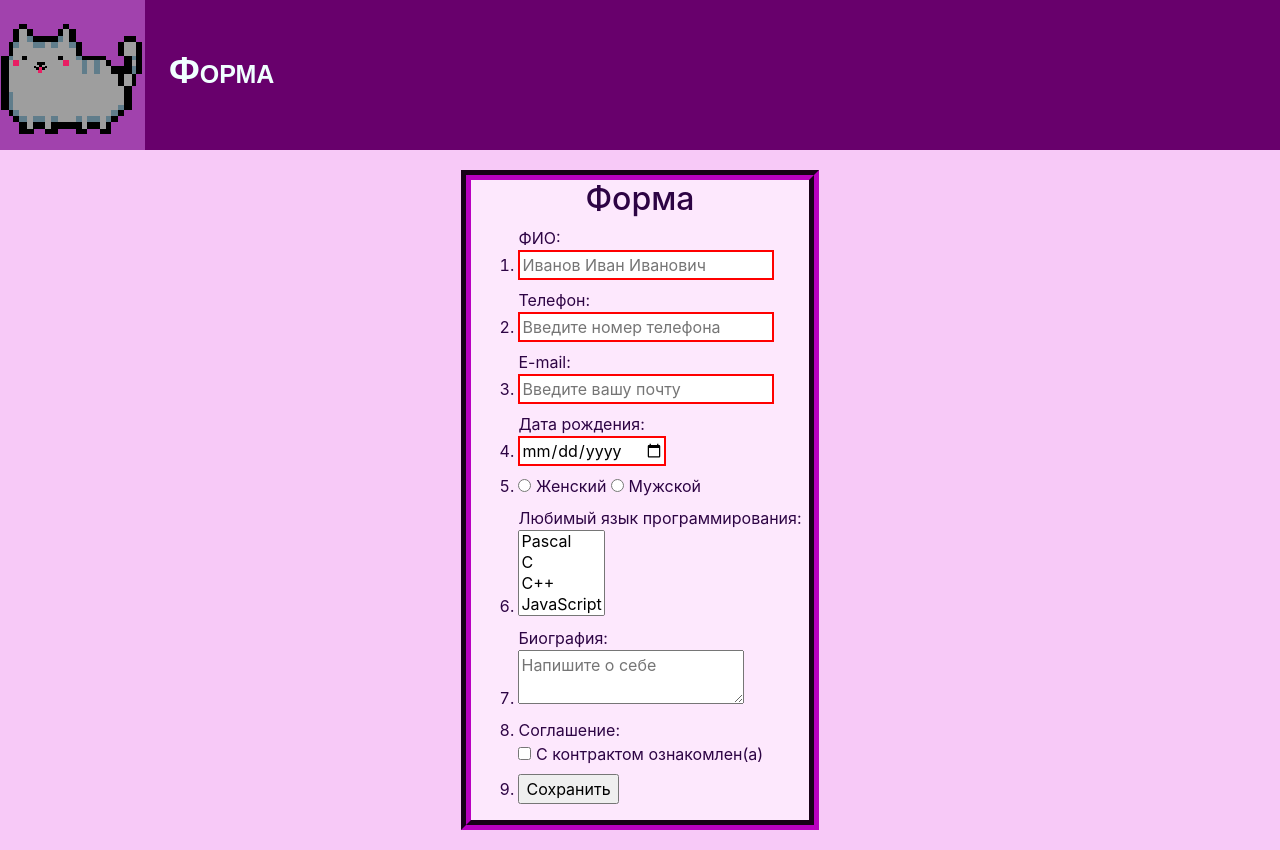
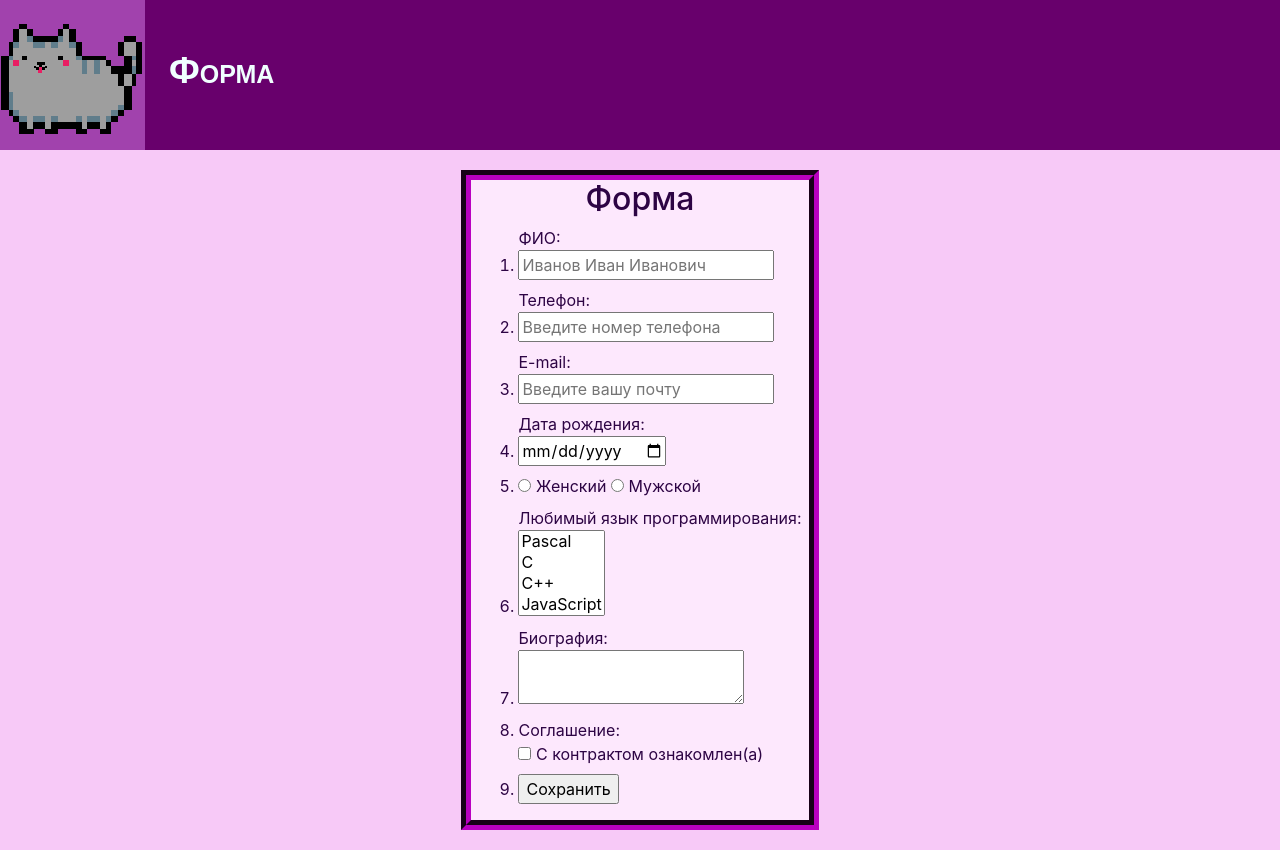
Before and after one commit to TanyaOvs/Web_second_semestr, a PHP site: page /index.php in a window 1280 px wide. Run offline with PHP 8.4, Linux system fonts and the light colour scheme.

Commit message:
Update form.php

```diff
--- a/4/form.php
+++ b/4/form.php
@@ -17,7 +17,9 @@
 </div>
 <!-- Форма -->
 <?php
+$errorsExist = FALSE;
 if (!empty($messages)) {
+  $errorsExist = TRUE;
   print('<div class="error-messages">');
   foreach ($messages as $message) {
     print($message);
@@ -35,28 +37,28 @@ if(isset($_GET['actionsCompleted']) && $_GET['actionsCompleted'] == '1') {
         <ol>
             <li>
                 <label>
-                    ФИО:<br /> <input name="fio" <?php if (isset($errors['fio'])) {print 'class="error" value="' . $values['fio'] . '"';}?>
+                    ФИО:<br /> <input name="fio" <?php if (isset($errors['fio']) && $errors['fio'] != '') {print 'class="error"';} ?> value="<?php if(isset($values['fio'])) {print $values['fio'];} ?>"
                     type="text" placeholder="Иванов Иван Иванович" />
                 </label><br />
             </li>
 
             <li>
                 <label>
-                    Телефон:<br /><input name="phone" <?php if (isset($errors['phone'])) {print 'class="error" value="' . $values['phone'] . '"';}?>
+                    Телефон:<br /><input name="phone" <?php if (isset($errors['phone']) && $errors['phone'] != '') {print 'class="error"';} ?> value="<?php if(isset($values['phone'])) {print $values['phone'];} ?>"
                     type="tel" placeholder="Введите номер телефона" />
                 </label><br />
             </li>
 
             <li>
                 <label>
-                    E-mail:<br /><input name="email" <?php if (isset($errors['email'])) {print 'class="error" value="' . $values['email'] . '"';}?>
+                    E-mail:<br /><input name="email" <?php if (isset($errors['email']) && $errors['email'] != '') {print 'class="error"';} ?> value="<?php if(isset($values['email'])) {print $values['email'];} ?>"
                     type="email" placeholder="Введите вашу почту" />
                 </label><br />
             </li>
 
             <li>
                 <label>
-                    Дата рождения:<br /><input name="birthdate" <?php if (isset($errors['birthdate'])) {print 'class="error" value="' . $values['birthdate'] . '"';}?>
+                    Дата рождения:<br /><input name="birthdate" <?php if (isset($errors['birthdate']) && $errors['birthdate'] != '') {print 'class="error"';} ?> value="<?php print $values['birthdate']; ?>"
                     type="date" required/>
                 </label><br />
             </li>
@@ -90,13 +92,14 @@ if(isset($_GET['actionsCompleted']) && $_GET['actionsCompleted'] == '1') {
 
             <li>
                 <label>
-                    Биография: <br /><textarea name="bio" placeholder="Напишите о себе"></textarea>
+                    Биография: <br /><textarea name="bio" <?php if (isset($errors['bio']) && $errors['bio'] != '') {print 'class="error"';} ?>
+                    placeholder="Напишите о себе"> <?php if(isset($values['bio'])) {print $values['bio'];} ?> </textarea>
                 </label> <br />
             </li>
 
             <li>
                 Соглашение: <br />
-                <label class="sogl"><input type="checkbox" name="check" required/> C контрактом ознакомлен(а)</label><br />
+                <label><input type="checkbox" name="check" required <?php if ($errorsExist) {echo 'checked';} ?>/> C контрактом ознакомлен(а)</label><br />
             </li>
 
             <li><input type="submit" value="Сохранить" /></li>
```
